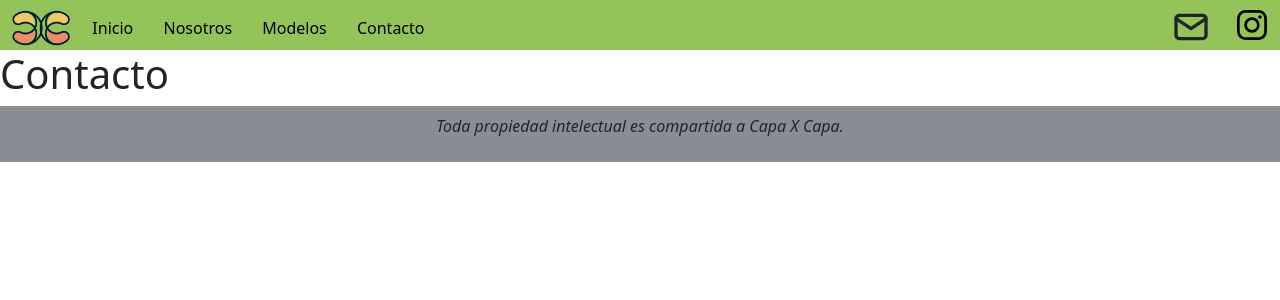
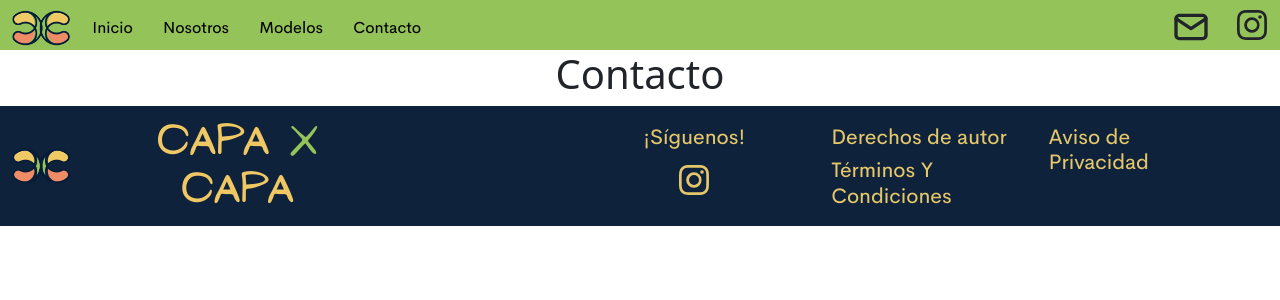
Before and after one commit to reginardzss/CapaXCapa, a React (Create React App) app in the folder capaxcapa-react/: page /contacto in a window 1280 px wide. Shown: the top 300 px of the page. Built offline with nearby package versions, Linux system fonts and the light colour scheme.

Commit message:
Header y Footer terminados.
Ya se terminaron de desarrollar los Header y Footer, aunque aun queda la duda de si hay vistas para los textos de abajo. También se encontró una incroguencia en el Figma con respecto al diseño del Footer, ya que cambia en algunas vistas la parte de "Síguenos".

```diff
--- a/capaxcapa-react/package.json
+++ b/capaxcapa-react/package.json
@@ -3,6 +3,7 @@
   "version": "0.1.0",
   "private": true,
   "dependencies": {
+    "@popperjs/core": "^2.11.5",
     "@testing-library/jest-dom": "^5.16.4",
     "@testing-library/react": "^13.3.0",
     "@testing-library/user-event": "^13.5.0",
--- a/capaxcapa-react/src/assets/scss/app.scss
+++ b/capaxcapa-react/src/assets/scss/app.scss
@@ -3,8 +3,8 @@
 
 // 2. Include any default variable overrides here
 $primary: #94C35A;
-$secondary: #8A8E91;
-$danger: white;
+$secondary: #E4C76A;
+$danger: #0F223C;
 
 
 // 3. Include remainder of required Bootstrap stylesheets
--- a/capaxcapa-react/src/components/Footer.js
+++ b/capaxcapa-react/src/components/Footer.js
@@ -1,11 +1,37 @@
 import { Link } from "react-router-dom"
 import Button from "./Button"
 
+import React from 'react';
+
+import {BsInstagram} from 'react-icons/bs'
+
+import "../assets/scss/app.scss"
+import "../App.css"
+import "./stylesCompartidas/Footer.css"
+
 function Footer(){
     return(
-    <div className="p-2 bg-secondary fst-italic">
-        <p className="text-center">Toda propiedad intelectual es compartida a Capa X Capa.</p>
-    </div>
+        <div className="bg-danger d-flex" style={{height: '120px', alignItems: 'center'}}>
+            <div className="p-2">
+                <img src={require("../media/Images/Icons/Logo-CapaXCapa1.png")} height="40"/>
+            </div>
+            <div className="font-face-ananias" style={{marginLeft: '15px'}}>
+                <h1> <span className="Capa">CAPA</span> <span className="X">X</span> <span className="Capa">CAPA</span> </h1>
+            </div>
+            <div className="p-2 justify-content-end d-flex flex-fill font-face-cerebri-sans-book" style={{marginTop: '10px'}}>
+                <div className="p-2 flex-fill justify-content-end" style={{marginLeft: '250px'}}>
+                    <h2 className="TextoFooter">¡Síguenos!</h2>
+                    <Button onClick={event => window.location.href='https://www.instagram.com/capaxcapa_oficial/'}> <BsInstagram size="30px" color="E4C76A"/> </Button>
+                </div>
+                <div className="p-2 TextoFooter flex-fill" style={{textAlign: "left", marginLeft: '70px'}}>
+                    <h2>Derechos de autor</h2>
+                    <h2>Términos Y Condiciones</h2>
+                </div>
+                <div className="p-2 TextoFooter" style={{textAlign: "left", marginRight: '50px'}}>
+                    <h2>Aviso de Privacidad</h2>
+                </div>
+            </div>
+        </div>
     )
 }
 
--- a/capaxcapa-react/src/components/Header.js
+++ b/capaxcapa-react/src/components/Header.js
@@ -1,17 +1,16 @@
 import { Link } from "react-router-dom"
 import Button from "./Button"
 
-import React, { useEffect, useState} from 'react';
+import React from 'react';
 
-import {BsInstagram} from 'react-icons/bs'
-import {TbMail} from 'react-icons/tb'
+// Librería de íconos.
+import {BsInstagram} from 'react-icons/bs' // Ícono de Instagram
+import {TbMail} from 'react-icons/tb' // Ícono de e-mail
 
 function Header(){
-
-
     return(
-
         <div className="bg-primary d-flex" style={{height: '50px'}}>
+            {/* Botones que redireccionan a otras partes de la web. También se encuentra el logo de Capa X Capa. Están a la izquierda respectivamente. */}
             <div className="p-2 font-face-cerebri-sans-book">
                 <img src={require("../media/Images/Icons/Logo-CapaXCapa1.png")} height="40"/>
                 <Link to={"/inicio"}> <Button color={"primary"}> Inicio</Button> </Link>
@@ -19,9 +18,10 @@ function Header(){
                 <Link to={"/modelos"}> <Button color={"primary"}>Modelos</Button> </Link>
                 <Link to={"/contacto"}> <Button color={"primary"}>Contacto</Button> </Link>
             </div>
+            {/* Íconos de e-mail e Instagram que se encuentran a la derecha respectivamente. */}
             <div className="d-flex justify-content-end flex-fill">
                 <Button onClick={() => window.location = 'mailto:capaxcapamty@gmail.com'}> <TbMail size="40px"/> </Button>
-            <Button onClick={event => window.location.href='https://www.instagram.com/capaxcapa_oficial/'} color={"primary"}> <BsInstagram size="30px"/> </Button>
+                <Button onClick={event => window.location.href='https://www.instagram.com/capaxcapa_oficial/'}> <BsInstagram size="30px"/> </Button>
             </div>
         </div>
     )
--- /dev/null
+++ b/capaxcapa-react/src/components/stylesCompartidas/Footer.css
@@ -0,0 +1,15 @@
+.Capa {
+    color: #EFC864;
+}
+
+.X {
+    color: #94C35A;
+}
+
+.TextoFooter {
+    color:#E4C76A;
+}
+
+h2 {
+    font-size: 20.95px;
+}
```
Also changed, not shown: capaxcapa-react/src/components/stylesCompartidas/Button.css (deleted), 2 other files (tests, documents, lock files or other folders). Lines whose indentation alone changed are shown as unchanged.
